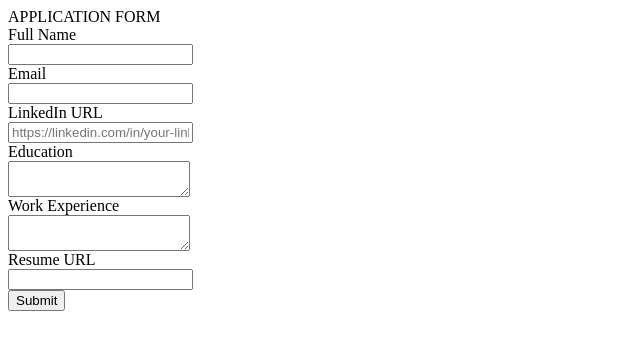
After one commit to rushilbr225/Careers-site, a Flask app: template templates/application_form.html in a window 1280 px wide. The commit adds this page. Shown: the top 350 px of the page, without its empty margins (0-640 px from the left). Run offline with Flask 3, Linux system fonts and the light colour scheme; the template is opened without the code that fills it, so the values that code supplies are empty.

Commit message:
somehow final

```diff
--- a/app.py
+++ b/app.py
@@ -1,23 +1,39 @@
-from flask import Flask, render_template,jsonify
-from database import load_jobs_from_db,load_job_from_db
+from flask import Flask, render_template, jsonify, request
+from database import load_jobs_from_db, load_job_from_db, add_application_to_db
+
 app = Flask(__name__)
 
 @app.route("/")
 def hello_rushil():
-  jobs = load_jobs_from_db()
-  return render_template('home.html',jobs=jobs,company_name='ROCKDOOR')
+    jobs = load_jobs_from_db()
+    return render_template('home.html', jobs=jobs, company_name='ROCKDOOR')
 
 @app.route("/api/jobs")
 def list_jobs():
-  jobs = load_jobs_from_db()
-  return jsonify(jobs)
+    jobs = load_jobs_from_db()
+    return jsonify(jobs)
 
 @app.route("/job/<id>")
 def show_job(id):
+    job = load_job_from_db(id)
+
+    if not job:
+        return "Not Found", 404
+    return render_template('jobpage.html', job=job)
+
+@app.route("/api/job/<id>")
+def show_job_json(id):
   job = load_job_from_db(id)
-  if not job:
-    return "Not Found", 404
-  return render_template('jobpage.html',job=job)
+  return jsonify(job)
+
+@app.route("/job/<id>/apply", methods=['post'])
+def apply_to_job(id):
+    data = request.form
+    job = load_job_from_db(id)
+    add_application_to_db(id, data)
+    return render_template('application.html',
+       application=data,
+       job=job)
 
 if __name__ == "__main__":
-  app.run(host='0.0.0.0', debug=True)
+    app.run(host='0.0.0.0', debug=True)
--- /dev/null
+++ b/templates/application_form.html
@@ -0,0 +1,36 @@
+<div>APPLICATION FORM</div>
+<form action="/job/{{job['id']}}/apply" method="post">
+  <div class="mb-2">
+    <label>Full Name</label><br>
+    <input type="text" name="full_name">
+  </div>
+
+  <div class="mb-2">
+    <label>Email</label><br>
+    <input type="text" name="email">
+  </div>
+
+  <div class="mb-2">
+    <label>LinkedIn URL</label><br>
+    <input type="text" name="linkedin_url" placeholder="https://linkedin.com/in/your-linkedin-url">
+  </div>
+
+  <div class="mb-2">
+    <label>Education</label><br>
+    <textarea name="education"></textarea>
+  </div>
+
+  <div class="mb-2">
+    <label>Work Experience</label><br>
+    <textarea name="work_experience"></textarea>
+  </div>
+
+  <div class="mb-2">
+    <label>Resume URL</label><br>
+    <input type="text" name="resume_url">
+  </div>
+
+
+
+  <input type="submit" >
+</form>
--- a/templates/jobpage.html
+++ b/templates/jobpage.html
@@ -24,6 +24,7 @@
     <p>{{job.requirements}}</p>
     <h3>Responsibilities</h3>
     <p>{{job.responsibilities}}</p>
+    {% include 'application_form.html' %}
   </div>
   {% include 'footer.html' %}
 </body>
```
Also changed, not shown: database.py (+40 -26 lines), templates/application.html (added, +36 -0 lines), 1 other file.
